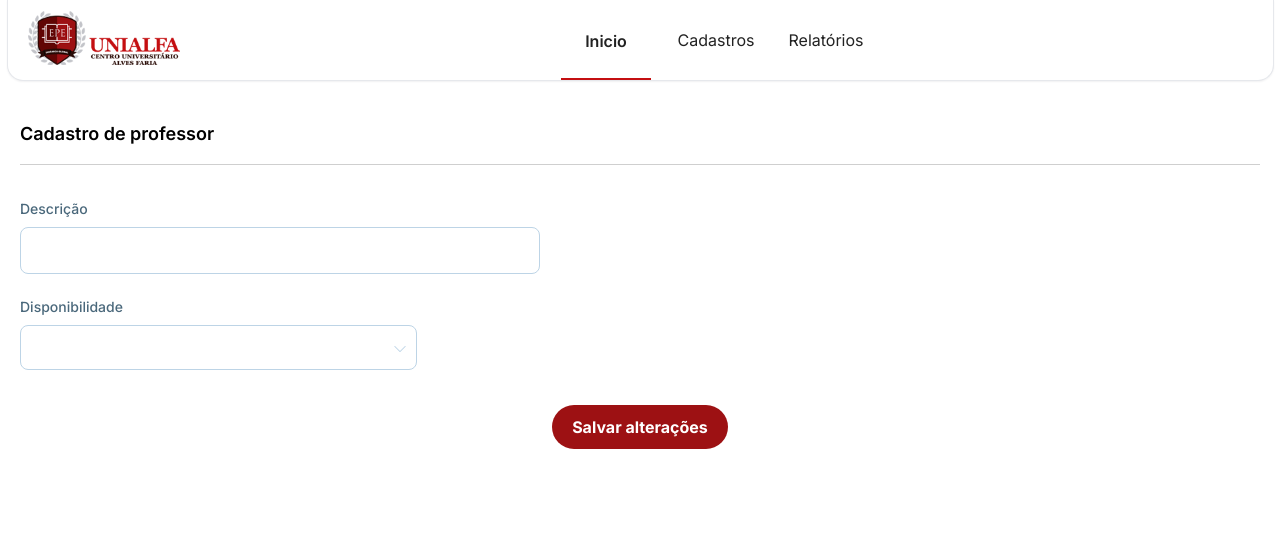
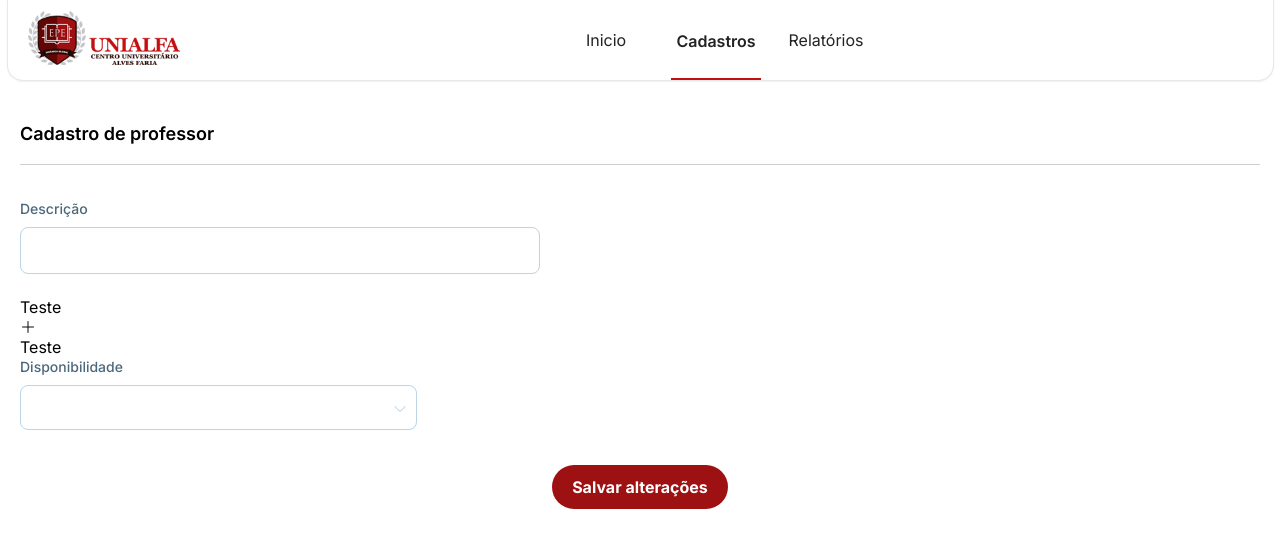
Before and after one commit to Ismael-Vilacian/weekly_worksheet, a React (Create React App) app in the folder front_end/: page /register-teacher in a window 1280 px wide. Shown: the top 548 px of the page. Built offline with nearby package versions, Linux system fonts and the light colour scheme.

Commit message:
Adds event system

```diff
--- a/front_end/src/App.tsx
+++ b/front_end/src/App.tsx
@@ -1,7 +1,6 @@
 import React from 'react';
 import { BrowserRouter as Router, Routes, Route } from 'react-router-dom';
 import { RenderContainer } from './components/renderContainer.tsx';
-import { Home } from './pages/home.tsx';
 import { Register } from './pages/register.tsx';
 import { Reports } from './pages/reports.tsx';
 import MenuBar from './components/menuBar.tsx';
@@ -11,6 +10,7 @@ import RegisterTime from './pages/registerTime.tsx';
 import RegisterTeacher from './pages/registerTeacher.tsx';
 import logo from './assets/svg_icons/logo.svg';
 import { closeAlert } from './utils/tools.tsx';
+import Home from './pages/home.tsx';
 
 
 function App() {
@@ -34,7 +34,7 @@ function App() {
 
       <div className="loading">
         <div className="loading_logo">
-          <img src={logo} />
+          <img src={logo} alt="" />
         </div>
       </div>
 
--- /dev/null
+++ b/front_end/src/components/collectionEditor.tsx
@@ -0,0 +1,36 @@
+import React from "react";
+
+interface props {
+    contentPresentation: JSX.Element;
+    editingContent: JSX.Element;
+    description: string;
+}
+
+const CollectionEditor: React.FC<props> = ({ contentPresentation, editingContent, description }) => {
+    const [editing, setEditing] = React.useState(false)
+    return (
+        <div className="collection-editor">
+            <div className="collection-editor_header">
+                <div className="collection-editor_description">
+                    {description}
+                </div>
+
+                <div className="collection-editor_buttons">
+                    {!editing ?
+                        <i onClick={() => setEditing(true)} className="bi bi-plus-lg"></i> :
+                        <span>
+                            <i onClick={() => setEditing(false)} className="bi bi-x-lg"></i>
+                            <i className="bi bi-check2"></i>
+                        </span>
+                    }
+                </div>
+            </div>
+
+            <div className="collection-editor_content">
+                {editing ? editingContent : contentPresentation}
+            </div>
+        </div>
+    )
+}
+
+export default CollectionEditor;
--- a/front_end/src/components/menuBar.tsx
+++ b/front_end/src/components/menuBar.tsx
@@ -1,11 +1,14 @@
-import React, { useState } from "react";
+import React, { useEffect, useMemo, useState } from "react";
 import logo from "../assets/images/logo.png";
 import { Link } from "react-router-dom";
 import FloatingMenu from "./floatingMenu.tsx";
+import { Events } from "../utils/events.ts";
 
 const MenuBar: React.FC = () => {
+    const events = useMemo(() => new Events(), []);
     const [renderMenuRegister, setRenderMenuRegister] = useState(false);
     const [renderMenuReports, setrenderMenuReports] = useState(false);
+    const [actionSelect, setActionSelect] = useState('home');
 
     const renderMenuController = (render: any, setRender: any) => {
         setRenderMenuRegister(false);
@@ -15,14 +18,21 @@ const MenuBar: React.FC = () => {
         }
     }
 
+    useEffect(() => {
+        events.subscribe('menuBar:setMenuBar', (action: string) => {
+            debugger
+            setActionSelect(action[0]);
+        });
+    }, [events]);
+
     return (
         <div className="menu-bar">
             <div className="menu-bar_logo">
                 <img width={152} src={logo} alt="logo" />
             </div>
             <div className="menu-bar_actions">
-                <Link onClick={() => renderMenuController(null, null)} to="home" className="menu-bar_action menu-bar_action-select">Inicio</Link>
-                <div onClick={() => renderMenuController(renderMenuRegister, setRenderMenuRegister)} className="menu-bar_action">
+                <Link onClick={() => renderMenuController(null, null)} to="home" className={`menu-bar_action ${actionSelect === 'home' ? 'menu-bar_action-select' : '' }`}>Inicio</Link>
+                <div className={`menu-bar_action ${actionSelect === 'register' ? 'menu-bar_action-select' : '' }`} onClick={() => renderMenuController(renderMenuRegister, setRenderMenuRegister)}>
                     Cadastros
                     <FloatingMenu data={
                         [
--- a/front_end/src/pages/home.tsx
+++ b/front_end/src/pages/home.tsx
@@ -1,10 +1,12 @@
-import React from "react";
+import React, { useEffect, useMemo } from "react";
 import { Courses } from "../components/courses.tsx";
 import NoData from "../components/no-data.tsx";
 import NoCourse from "../assets/svg_icons/no_course.svg";
+import { Events } from "../utils/events.ts";
 
-export class Home extends React.Component {
-    public render() {
+const Home: React.FC = () => {
+    const events = useMemo(() => new Events(), []);
+
     const dados = [
         {
             descricao: "Engenharia da computação",
@@ -35,6 +37,11 @@ export class Home extends React.Component {
             ]
         }
     ];
+
+    useEffect(() => {
+        events.publish('menuBar:setMenuBar', 'home');
+    }, [events]);
+
     return (
         <div className="page">
             {dados && dados.length > 0 && <Courses data={dados} />}
@@ -44,4 +51,5 @@ export class Home extends React.Component {
         </div>
     )
 }
-}
+
+export default Home;
--- a/front_end/src/pages/registerCourse.tsx
+++ b/front_end/src/pages/registerCourse.tsx
@@ -1,10 +1,12 @@
-import React, { useEffect } from "react";
+import React, { useEffect, useMemo } from "react";
 import Header from "../components/header.tsx";
 import InputMultiSelect from "../components/input-multi-select.tsx";
 import { InputDefault } from "../components/input-default.tsx";
 import { loading, openAlert } from "../utils/tools.tsx";
+import { Events } from "../utils/events.ts";
 
 const RegisterCourse: React.FC = () => {
+    const events = useMemo(() => new Events(), []);
     const [disciplinesData, setDisciplinesData] = React.useState([]);
     const [selectedDisciplines, setSelectedDisciplines] = React.useState([]);
     const [rebuildComponent, setRebuildComponent] = React.useState(false);
@@ -18,6 +20,10 @@ const RegisterCourse: React.FC = () => {
             })
             .catch(console.log);
     }, []);
+
+    useEffect(() => {
+        events.publish('menuBar:setMenuBar', 'register');
+    }, [events]);
 
     const saveCourse = () => {
 
--- a/front_end/src/pages/registerDiscipline.tsx
+++ b/front_end/src/pages/registerDiscipline.tsx
@@ -1,9 +1,15 @@
-import React from "react";
+import React, { useEffect, useMemo } from "react";
 import Header from "../components/header.tsx";
 import { InputDefault } from "../components/input-default.tsx";
 import { loading, openAlert } from "../utils/tools.tsx";
+import { Events } from "../utils/events.ts";
 
 const RegisterDiscipline: React.FC = () => {
+    const events = useMemo(() => new Events(), []);
+
+    useEffect(() => {
+        events.publish('menuBar:setMenuBar', 'register');
+    }, [events]);
 
     const saveDiscipline = () => {
         const inputNome: any = document.querySelector('input[name="course_name"]');
--- a/front_end/src/pages/registerTeacher.tsx
+++ b/front_end/src/pages/registerTeacher.tsx
@@ -1,10 +1,19 @@
-import React from "react";
+import React, { useEffect, useMemo } from "react";
 import Header from "../components/header.tsx";
 import { InputDefault } from "../components/input-default.tsx";
 import InputMultiSelect from "../components/input-multi-select.tsx";
+import { Events } from "../utils/events.ts";
+import CollectionEditor from "../components/collectionEditor.tsx";
 
 const RegisterTeacher: React.FC = () => {
+    const events = useMemo(() => new Events(), []);
 
+    useEffect(() => {
+        events.publish('menuBar:setMenuBar', 'register');
+    }, [events]);
+
+    const contentPresentation = <div>Teste</div>
+    const editingContent = <div>Edição</div>
     return (
         <div className="page">
             <Header description="Cadastro de professor" />
@@ -14,6 +23,7 @@ const RegisterTeacher: React.FC = () => {
             </div>
 
             <div className="container_disciplines">
+                <CollectionEditor description="Teste" contentPresentation={contentPresentation} editingContent={editingContent} />
                 <InputMultiSelect placeholder="Disponibilidade" dados={[]} propriedade="id" itensSelecionados={[]} change={(response) => (console.log(response))} />
             </div>
 
--- a/front_end/src/pages/registerTime.tsx
+++ b/front_end/src/pages/registerTime.tsx
@@ -1,9 +1,15 @@
-import React from "react";
+import React, { useEffect, useMemo } from "react";
 import Header from "../components/header.tsx";
 import { InputDefault } from "../components/input-default.tsx";
 import { loading, openAlert } from "../utils/tools.tsx";
+import { Events } from "../utils/events.ts";
 
 const RegisterTime: React.FC = () => {
+    const events = useMemo(() => new Events(), []);
+
+    useEffect(() => {
+        events.publish('menuBar:setMenuBar', 'register');
+    }, [events]);
 
     const saveTime = () => {
         const inputNome: any = document.querySelector('input[name="time_name"]');
--- /dev/null
+++ b/front_end/src/utils/events.ts
@@ -0,0 +1,20 @@
+export class Events {
+
+    publish(topico: string, ...args: any[]) {
+
+        let documento = document as any;
+        let topics = documento.eventos.filter((m: any) => m.topico === topico);
+        for (let topic of topics) {
+            topic.funcao(args);
+        }
+    }
+
+    subscribe(topico: string, funcao: any): void {
+
+        let documento = document as any;
+
+        if (!documento.eventos) documento.eventos = [];
+
+        documento.eventos.push({ topico, funcao });
+    }
+}
```
Lines whose indentation alone changed are shown as unchanged.
